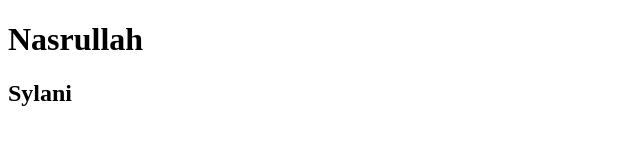
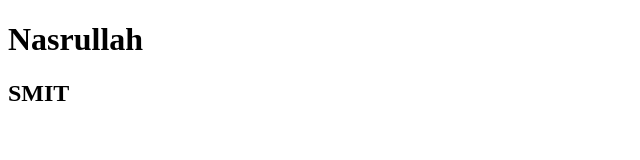
Before and after one commit to Nasrullah-balghari/saylani-batch-8-class, a plain HTML site: page index.html in a window 1280 px wide. Shown: the full height of the page, 0-640 px from the left. Drawn offline with Linux system fonts and the light colour scheme.

Commit message:
replace sylani with SMIT

```diff
--- a/index.html
+++ b/index.html
@@ -8,6 +8,6 @@
 </head>
 <body>
     <h1>Nasrullah</h1>
-    <h2>Sylani</h2>
+    <h2>SMIT</h2>
 </body>
 </html>
```
